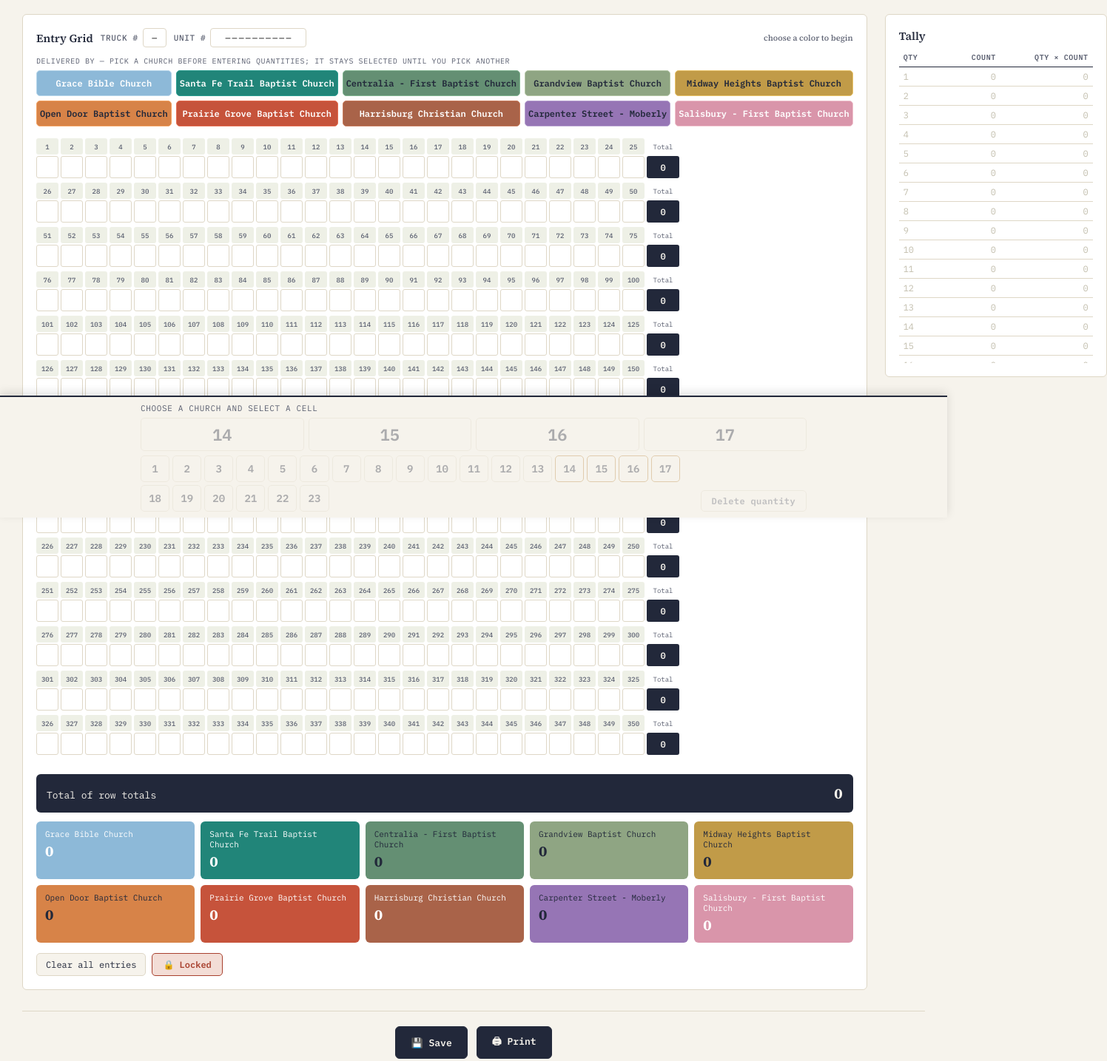
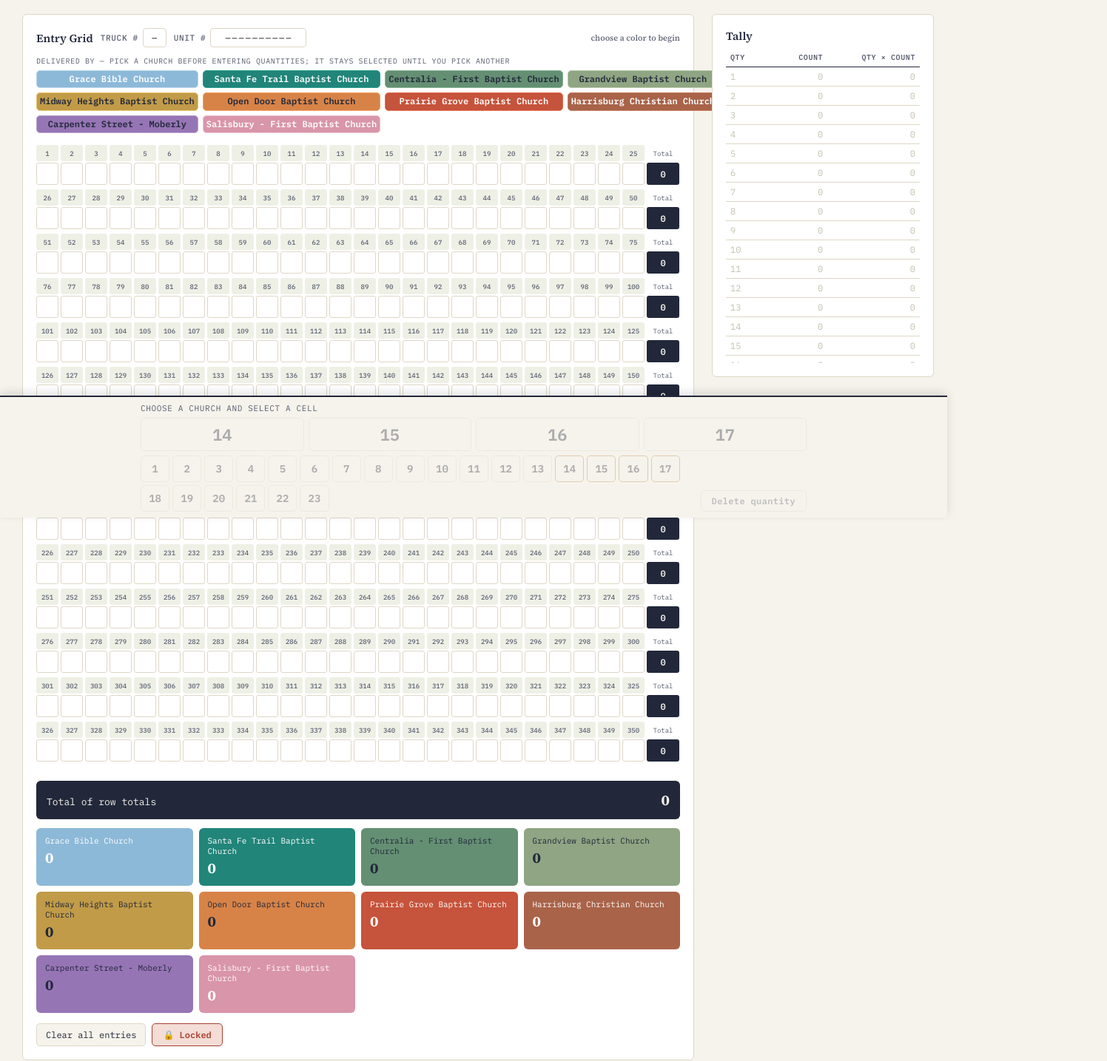
Before and after one commit to krsmith0117/cmat-truck-day, a plain HTML site: page counting-sheet/quantity-tracker11.html in a window 1280 px wide. Shown: the part 100-1535 px from the top of the page at 74% size, 1496 px wide, since content can reach past the window. Drawn offline with nearby package versions, Linux system fonts and the light colour scheme; no server answers.

Commit message:
Update color-mark-bar layout to 4 columns
Adjusted grid layout to accommodate 4 buttons per row instead of 5, modifying margins and padding for better alignment.

```diff
--- a/counting-sheet/colors.css
+++ b/counting-sheet/colors.css
@@ -22,21 +22,23 @@
    (spelled "deel"). The deep teal rules below accept either spelling.
 ======================================================================= */
 
-/* --- Layout: the church bar sits ABOVE the grid; 10 buttons, 5 per row ----- */
 .color-mark-bar{
   display: grid;
-  grid-template-columns: repeat(5, 1fr);
-  gap: 6px;
-  margin: 0 0 12px;
+  grid-template-columns: repeat(4, 1fr);   /* 5 per row = 2 rows; see the options below */
+  gap: 6px;                                /* keep at 6px so the active ring doesn't touch neighbors */
+  margin: 0 0 8px;
+  max-width: 870px;                        /* the grid's width */
 }
-
 .color-btn{
-  padding: 9px 4px;
+  padding: 4px 4px;
+  font-size: 12px;
+  line-height: 1.2;
   white-space: nowrap;
 }
 
 .color-totals{
-  grid-template-columns: repeat(5, 1fr);
+  grid-template-columns: repeat(4, 1fr);
+   max-width: 870px;
 }
 
 @media (max-width: 700px){
```
